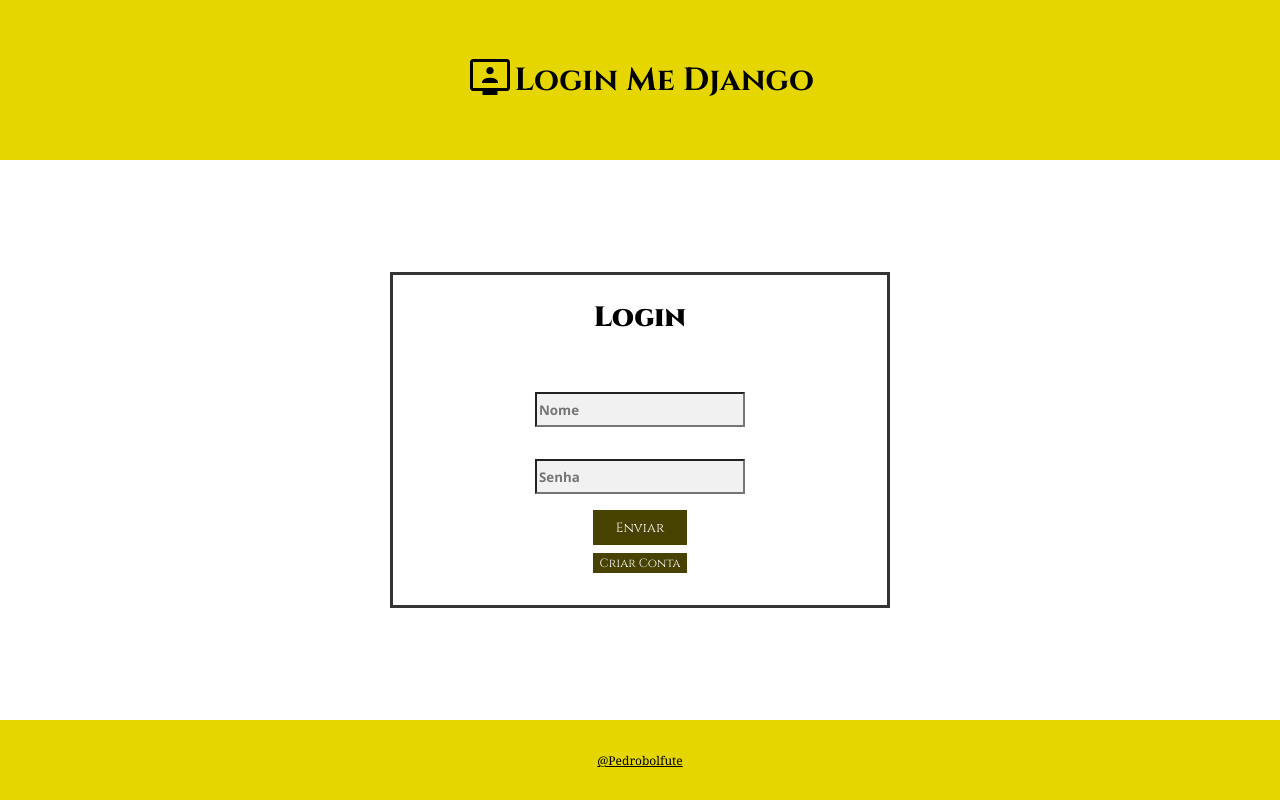
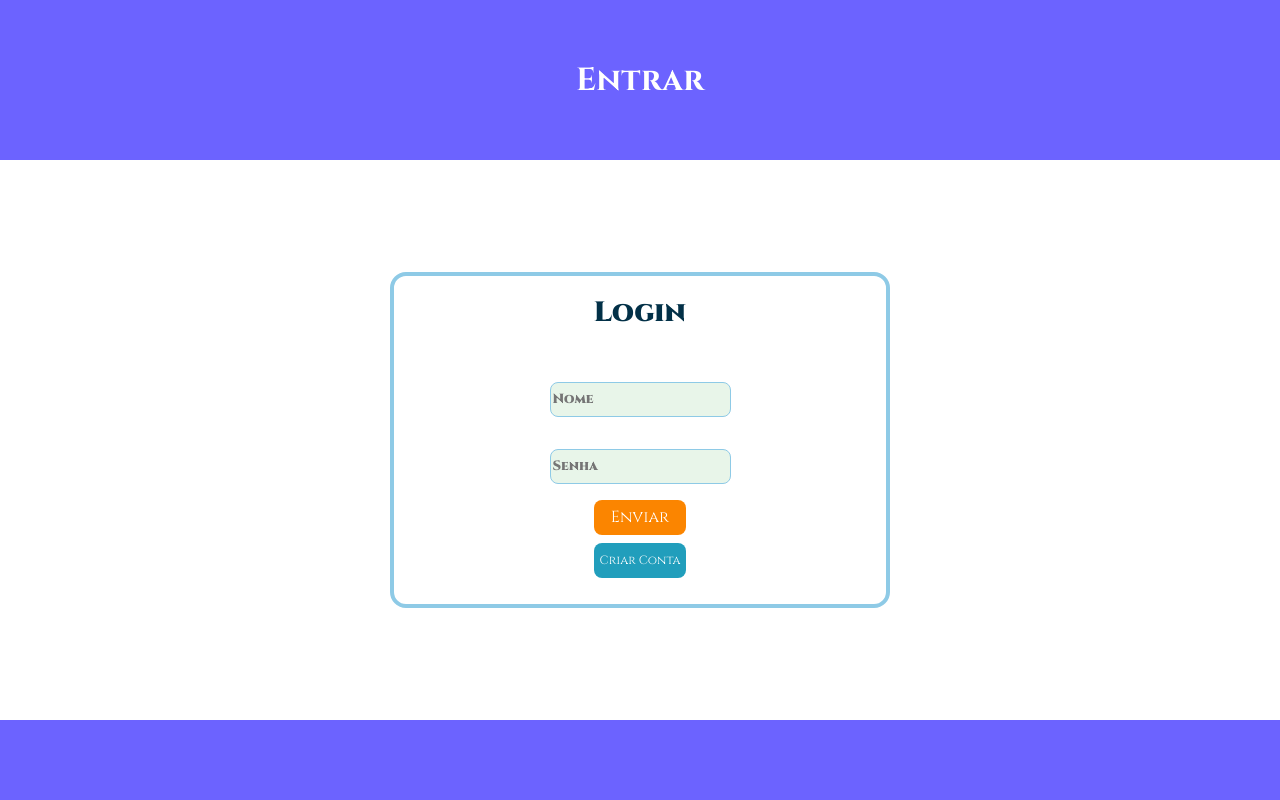
Before and after one commit to Pedrobolfute/horta, a Django app: page /login/ in a window 1280 px wide. Run offline with Django 5.2, Linux system fonts and the light colour scheme.

Commit message:
finished

```diff
--- a/login/app_change_account/templates/change_account_screen.html
+++ b/login/app_change_account/templates/change_account_screen.html
@@ -14,8 +14,7 @@
 
         <header>
             <div class="title">
-                <div class="title_img"><img src="{% static 'app_change_account/img/tv_sign_48_black.svg' %}" alt="tv_sign_24"></div>
-                <p>Change Me Django</p>
+                <p>Trocar Senha</p>
             </div>
         </header>
 
@@ -43,9 +42,6 @@
 
         <footer>
             <div class="author">
-                <a href="https://www.github.com/pedrobolfute" target="_blank">
-                    @Pedrobolfute
-                </a>
             </div>
         </footer>
     </div>
--- a/login/app_login/templates/login_screen.html
+++ b/login/app_login/templates/login_screen.html
@@ -14,8 +14,7 @@
 
         <header>
             <div class="title">
-                <div class="title_img"><img src="{% static 'app_login/img/tv_sign_48_black.svg' %}" alt="tv_sign_24"></div>
-                <p>Login Me Django</p>
+                <p>Entrar</p>
             </div>
         </header>
 
@@ -41,9 +40,6 @@
 
         <footer>
             <div class="author">
-                <a href="https://www.github.com/pedrobolfute" target="_blank">
-                    @Pedrobolfute
-                </a>
             </div>
         </footer>
     </div>
--- a/login/templates/static/app_login/css/login_screen.css
+++ b/login/templates/static/app_login/css/login_screen.css
@@ -1,7 +1,7 @@
 @import url('https://fonts.googleapis.com/css2?family=Cinzel:wght@400..900&display=swap');
 
 /* All */
-*{
+* {
     margin: 0 auto;
     box-sizing: border-box;
 
@@ -10,46 +10,44 @@
     font-optical-sizing: auto;
     font-weight: normal;
     font-style: normal;
-
 }
 
-body{
-    background-color: #333;
+body {
+    background-color: #f0f4f8; /* Fundo claro */
     height: 100vh;
     max-height: 100vh;
     width: 100vw;
     max-width: 100vw;
-    /* overflow: hidden; */
 }
 
-.container{
+.container {
     height: 100%;
     width: 100%;
 }
 
 /* Header */
-header{
+header {
     height: 20%;
-    background-color: #E5D600;
+    background-color: #6c63ff; /* Roxo pastel */
 
     display: flex;
     align-items: center;
 }
 
-header .title{
+header .title {
     display: flex;
     align-items: center;
 }
 
-header .title p{
-    color: black;
+header .title p {
+    color: #ffffff;
     font-weight: 650;
     font-size: 1.5rem;
 }
 
 /* Main */
-main{
-    background-color: white;
+main {
+    background-color: #ffffff; /* Branco neutro */
     height: 70%;
 
     display: flex;
@@ -57,13 +55,14 @@ main{
     justify-content: center;
 }
 
-.login_area{
+.login_area {
     max-width: 60%;
     max-height: 60%;
     height: 500px;
     width: 500px;
 
-    border: #333 solid;
+    border: #8ecae6 solid 0.25rem; /* Azul suave */
+    border-radius: 1rem;
     overflow-y: auto;
 
     display: flex;
@@ -72,108 +71,117 @@ main{
     justify-content: space-evenly;
 }
 
-.login_area .login_title{
-    color: rgb(0, 0, 0);
+.login_area .login_title {
+    color: #023047; /* Azul escuro */
     font-weight: 900;
     font-size: 1.25rem;
 }
 
-.login_area .login{
-    max-width: 100%;
-    max-height: 100%;
-}
-
-.login_area .login form{
+.login_area .login form {
     display: flex;
     flex-direction: column;
     justify-content: space-around;
     align-items: center;
 }
 
-.login_area .login form span{
+.login_area .login form span {
     display: flex;
     justify-content: center;
 }
-.login_area input[type=text]{
+
+.login_area input[type=text] {
     margin-top: 0.25rem;
     width: 95%;
     height: 35px;
-    background-color: rgb(241, 241, 241);
-    color: black;
+    background-color: #e8f5e9; /* Verde muito claro */
+    color: #023047;
     font-weight: 900;
-    font-family:'Segoe UI', Tahoma, Geneva, Verdana, sans-serif;
+    border: #8ecae6 solid 0.1rem; /* Azul suave */
+    border-radius: 0.5rem;
 }
 
-.login_area .submit{
+.login_area .submit {
     display: flex;
     flex-direction: column;
 }
 
-.login_area .submit .send{
+.login_area .submit .send {
     margin-top: 1rem;
-    color: rgb(255, 255, 255);
+    color: #ffffff;
     height: 35px;
     width: 100%;
-    border: #474200 solid 0.25rem;
-    background-color: #474200;
+    background-color: #fb8500; /* Laranja pastel */
+    border: none;
+    border-radius: 0.5rem;
+    cursor: pointer;
+    font-size: 1rem;
+    transition: background-color 0.3s ease-in-out;
 }
 
-.login_area .submit .create{
+.login_area .submit .send:hover {
+    background-color: #ffb703; /* Amarelo pastel */
+}
+
+.login_area .submit .create {
     margin-top: 0.5rem;
     margin-bottom: 0.5rem;
-    color: rgb(255, 255, 255);
-    height: 20x;
+    color: #ffffff;
+    height: 35px;
     width: 100%;
-    border: #474200 solid 0.1rem;
-    background-color: #474200;
+    background-color: #219ebc; /* Azul médio */
+    border: none;
+    border-radius: 0.5rem;
     font-size: 0.75rem;
+    cursor: pointer;
+    transition: background-color 0.3s ease-in-out;
+}
+
+.login_area .submit .create:hover {
+    background-color: #126782; /* Azul mais escuro */
 }
 
 /* Footer */
-footer{
-    background-color: #E5D600;
+footer {
+    background-color: #6c63ff; /* Roxo pastel */
     height: 10%;
     display: flex;
     justify-content: center;
     align-items: center;
 }
 
-.author a{
-    color: black;
+.author a {
+    color: #ffffff;
     font-size: 0.75rem;
     font-weight: 500;
     font-family: Cambria, Cochin, Georgia, Times, 'Times New Roman', serif;
-
 }
 
 @media screen and (min-width: 425px) {
-    header .title p{
+    header .title p {
         font-size: 2rem;
     }
 
-    .login_area .login_title{
+    .login_area .login_title {
         font-size: 1.5rem;
-
     }
 
-    .login_area .login form input[type="text"]{
+    .login_area .login form input[type="text"] {
         margin-top: 1.5rem;
         width: 100%;
     }
 }
 
 @media screen and (min-height: 720px) {
-
-    header .title p{
+    header .title p {
         font-size: 2rem;
         text-align: center;
     }
 
-    .login_area .login_title{
+    .login_area .login_title {
         font-size: 1.75rem;
     }
 
-    .login_area .login form input[type="text"]{
+    .login_area .login form input[type="text"] {
         margin-top: 2rem;
         width: 100%;
     }
```
Also changed, not shown: login/app_create_account/templates/create_account_screen.html (+2 -6 lines), login/templates/static/app_change_account/css/change_account_screen.css (+46 -41 lines), login/templates/static/app_create_account/css/create_account_screen.css (+58 -50 lines), login/templates/static/app_welcome/css/welcome_screen_global.css (+26 -70 lines), README.md, login/app_create_account/migrations/0001_initial.py (deleted), login/db.sqlite3 (deleted), login/templates/static/app_create_account/img/login_24px_white.svg (deleted), login/templates/static/app_create_account/img/tv_sign_24_black.svg (deleted), login/templates/static/app_create_account/img/tv_sign_24_white.svg (deleted), login/templates/static/app_create_account/img/tv_sign_48_black.svg (deleted), login/templates/static/app_create_account/img/tv_sign_48_white.svg (deleted), login/templates/static/app_create_account/img/tv_sign_64_black.svg (deleted), login/templates/static/app_create_account/img/tv_sign_64_white.svg (deleted).
